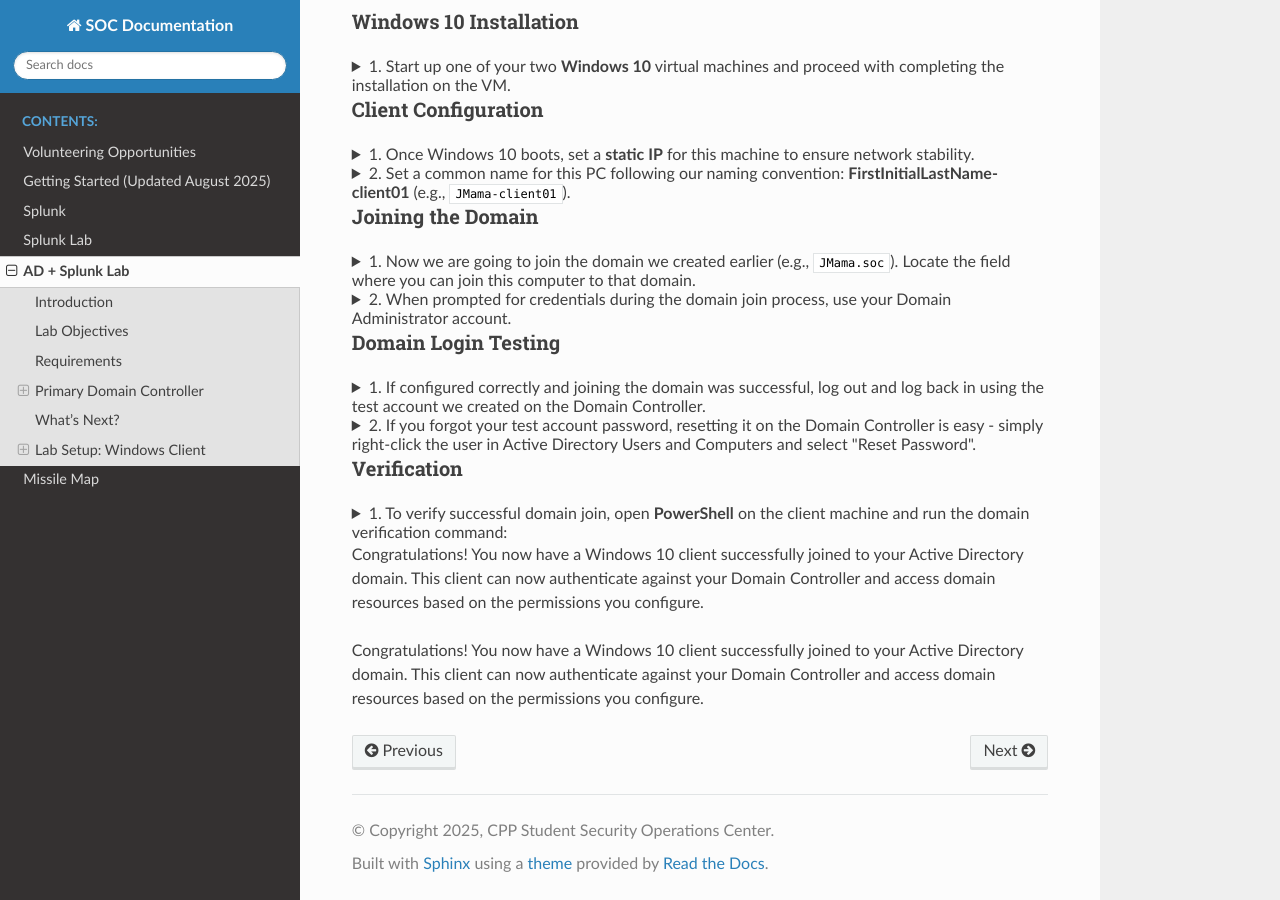
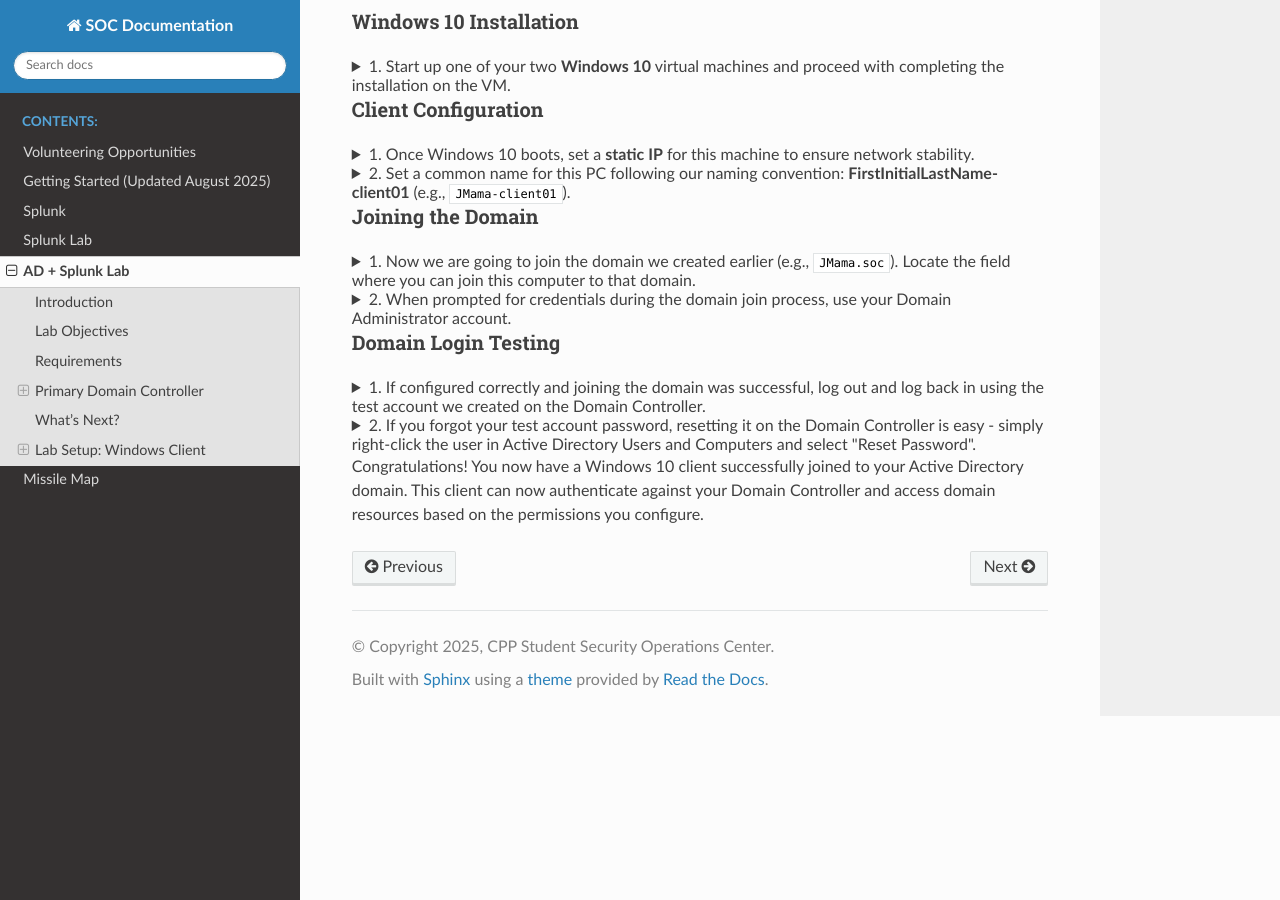
Before and after one commit to cpp-soc/documentation, a Sphinx documentation site: the page built from source/AD_Lab.md, in a window 1280 px wide and 900 px high, scrolled down 4885 px. Built offline with Sphinx 7.4.7 and the Read the Docs theme 3.1.0, drawn with Linux system fonts in a browser that asks for light colours.

Commit message:
extra junk

````diff
--- a/source/AD_Lab.md
+++ b/source/AD_Lab.md
@@ -456,21 +456,4 @@ Now that you are experienced in deploying virtual machines in our environment, t
 
 </details>
 
-### Verification
-
-<details>
-<summary>1. To verify successful domain join, open <strong>PowerShell</strong> on the client machine and run the domain verification command:</summary>
-
-```powershell
-Get-CimInstance Win32_ComputerSystem | Select-Object Domain, PartOfDomain
-```
-
-Your results should show:
-- **Domain**: Your domain name (e.g., `JMama.soc`)
-- **PartOfDomain**: `True`
-
-</details>
-
 Congratulations! You now have a Windows 10 client successfully joined to your Active Directory domain. This client can now authenticate against your Domain Controller and access domain resources based on the permissions you configure.
-
-Congratulations! You now have a Windows 10 client successfully joined to your Active Directory domain. This client can now authenticate against your Domain Controller and access domain resources based on the permissions you configure.
````
